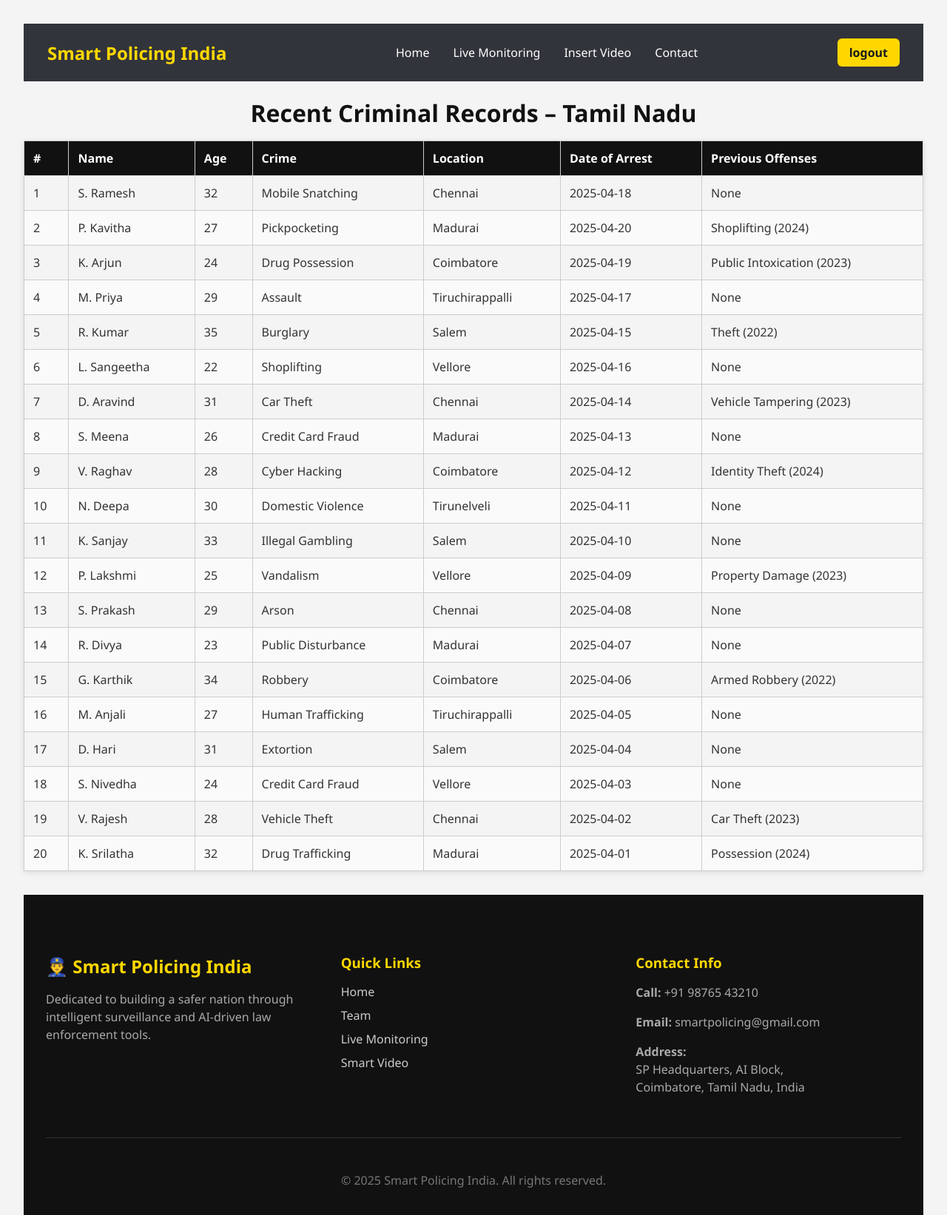
After one commit to Srishanth-023/KPRHX1170, a Flask app: page /criminalrecords in a window 1280 px wide. The commit adds this page. Shown: the whole page at 74% size. Run offline with Flask 3, Linux system fonts and the light colour scheme.

Commit message:
updated criminalrecord

```diff
--- a/app.py
+++ b/app.py
@@ -18,6 +18,10 @@ def live_monitoring():
 def crimerate():
     return render_template("crimerate.html")
 
+@app.route('/criminalrecords')
+def criminalrecords():
+    return render_template("criminalrecords.html")
+
 @app.route('/welcome')
 def welcome():
     return render_template("welcome.html")
--- a/templates/crimerate.html
+++ b/templates/crimerate.html
@@ -62,7 +62,7 @@
     <h2>National Overview Map</h2>
     <div class="map-container">
       <!-- Example public embed of India map; replace with an interactive dashboard if available -->
-      <iframe src="https://www.samacharjustclick.com/indias-crime-map-2024-the-top-10-most-and-least-crime-affected-states/"></iframe>
+      <iframe src="https://crime-in-india.github.io/"></iframe>
     </div>
 
     <h2>Crime Rate by State (Approx. %)</h2>
--- /dev/null
+++ b/templates/criminalrecords.html
@@ -0,0 +1,88 @@
+<!DOCTYPE html>
+<html lang="en">
+<head>
+  <meta charset="UTF-8" />
+  <meta name="viewport" content="width=device-width, initial-scale=1.0"/>
+  <link rel="stylesheet" href="{{ url_for('static', filename='style1.css') }}" />
+
+  {% include 'navbar.html' %}
+  <title>Recent Criminal Records – Tamil Nadu</title>
+  <style>
+    body {
+      font-family: 'Segoe UI', sans-serif;
+      background: #f4f4f4;
+      color: #333;
+      padding: 2rem;
+    }
+    h1 {
+      text-align: center;
+      color: #111;
+      margin-bottom: 1rem;
+    }
+    table {
+      width: 100%;
+      border-collapse: collapse;
+      margin-bottom: 2rem;
+      box-shadow: 0 2px 8px rgba(0,0,0,0.1);
+    }
+    th, td {
+      border: 1px solid #ccc;
+      padding: 0.75rem;
+      text-align: left;
+    }
+    th {
+      background: #111;
+      color: #fff;
+    }
+    tr:nth-child(even) {
+      background: #fafafa;
+    }
+    tr:hover {
+      background: #f1f1f1;
+    }
+  </style>
+</head>
+<body>
+
+  <h1>Recent Criminal Records – Tamil Nadu</h1>
+
+  <table>
+    <thead>
+      <tr>
+        <th>#</th>
+        <th>Name</th>
+        <th>Age</th>
+        <th>Crime</th>
+        <th>Location</th>
+        <th>Date of Arrest</th>
+        <th>Previous Offenses</th>
+      </tr>
+    </thead>
+    <tbody>
+      <tr><td>1</td><td>S. Ramesh</td><td>32</td><td>Mobile Snatching</td><td>Chennai</td><td>2025-04-18</td><td>None</td></tr>
+      <tr><td>2</td><td>P. Kavitha</td><td>27</td><td>Pickpocketing</td><td>Madurai</td><td>2025-04-20</td><td>Shoplifting (2024)</td></tr>
+      <tr><td>3</td><td>K. Arjun</td><td>24</td><td>Drug Possession</td><td>Coimbatore</td><td>2025-04-19</td><td>Public Intoxication (2023)</td></tr>
+      <tr><td>4</td><td>M. Priya</td><td>29</td><td>Assault</td><td>Tiruchirappalli</td><td>2025-04-17</td><td>None</td></tr>
+      <tr><td>5</td><td>R. Kumar</td><td>35</td><td>Burglary</td><td>Salem</td><td>2025-04-15</td><td>Theft (2022)</td></tr>
+      <tr><td>6</td><td>L. Sangeetha</td><td>22</td><td>Shoplifting</td><td>Vellore</td><td>2025-04-16</td><td>None</td></tr>
+      <tr><td>7</td><td>D. Aravind</td><td>31</td><td>Car Theft</td><td>Chennai</td><td>2025-04-14</td><td>Vehicle Tampering (2023)</td></tr>
+      <tr><td>8</td><td>S. Meena</td><td>26</td><td>Credit Card Fraud</td><td>Madurai</td><td>2025-04-13</td><td>None</td></tr>
+      <tr><td>9</td><td>V. Raghav</td><td>28</td><td>Cyber Hacking</td><td>Coimbatore</td><td>2025-04-12</td><td>Identity Theft (2024)</td></tr>
+      <tr><td>10</td><td>N. Deepa</td><td>30</td><td>Domestic Violence</td><td>Tirunelveli</td><td>2025-04-11</td><td>None</td></tr>
+      <tr><td>11</td><td>K. Sanjay</td><td>33</td><td>Illegal Gambling</td><td>Salem</td><td>2025-04-10</td><td>None</td></tr>
+      <tr><td>12</td><td>P. Lakshmi</td><td>25</td><td>Vandalism</td><td>Vellore</td><td>2025-04-09</td><td>Property Damage (2023)</td></tr>
+      <tr><td>13</td><td>S. Prakash</td><td>29</td><td>Arson</td><td>Chennai</td><td>2025-04-08</td><td>None</td></tr>
+      <tr><td>14</td><td>R. Divya</td><td>23</td><td>Public Disturbance</td><td>Madurai</td><td>2025-04-07</td><td>None</td></tr>
+      <tr><td>15</td><td>G. Karthik</td><td>34</td><td>Robbery</td><td>Coimbatore</td><td>2025-04-06</td><td>Armed Robbery (2022)</td></tr>
+      <tr><td>16</td><td>M. Anjali</td><td>27</td><td>Human Trafficking</td><td>Tiruchirappalli</td><td>2025-04-05</td><td>None</td></tr>
+      <tr><td>17</td><td>D. Hari</td><td>31</td><td>Extortion</td><td>Salem</td><td>2025-04-04</td><td>None</td></tr>
+      <tr><td>18</td><td>S. Nivedha</td><td>24</td><td>Credit Card Fraud</td><td>Vellore</td><td>2025-04-03</td><td>None</td></tr>
+      <tr><td>19</td><td>V. Rajesh</td><td>28</td><td>Vehicle Theft</td><td>Chennai</td><td>2025-04-02</td><td>Car Theft (2023)</td></tr>
+      <tr><td>20</td><td>K. Srilatha</td><td>32</td><td>Drug Trafficking</td><td>Madurai</td><td>2025-04-01</td><td>Possession (2024)</td></tr>
+    </tbody>
+  </table>
+
+  {% include 'footer.html' %}
+
+</body>
+</html>
--- a/templates/index.html
+++ b/templates/index.html
@@ -36,7 +36,7 @@
         <a href="/crimerate" class="bubble" data-label="Crime-Rate">
             <img src="/static/images/crimerate.jpg" alt="Insert Video" class="bubble-icon">
         </a>
-        <a href="/contact" class="bubble" data-label="Criminal-Record">
+        <a href="/criminalrecords" class="bubble" data-label="Criminal-Record">
             <img src="/static/images/criminalrecord.png" alt="Contact" class="bubble-icon">
         </a>
     </div>
```
